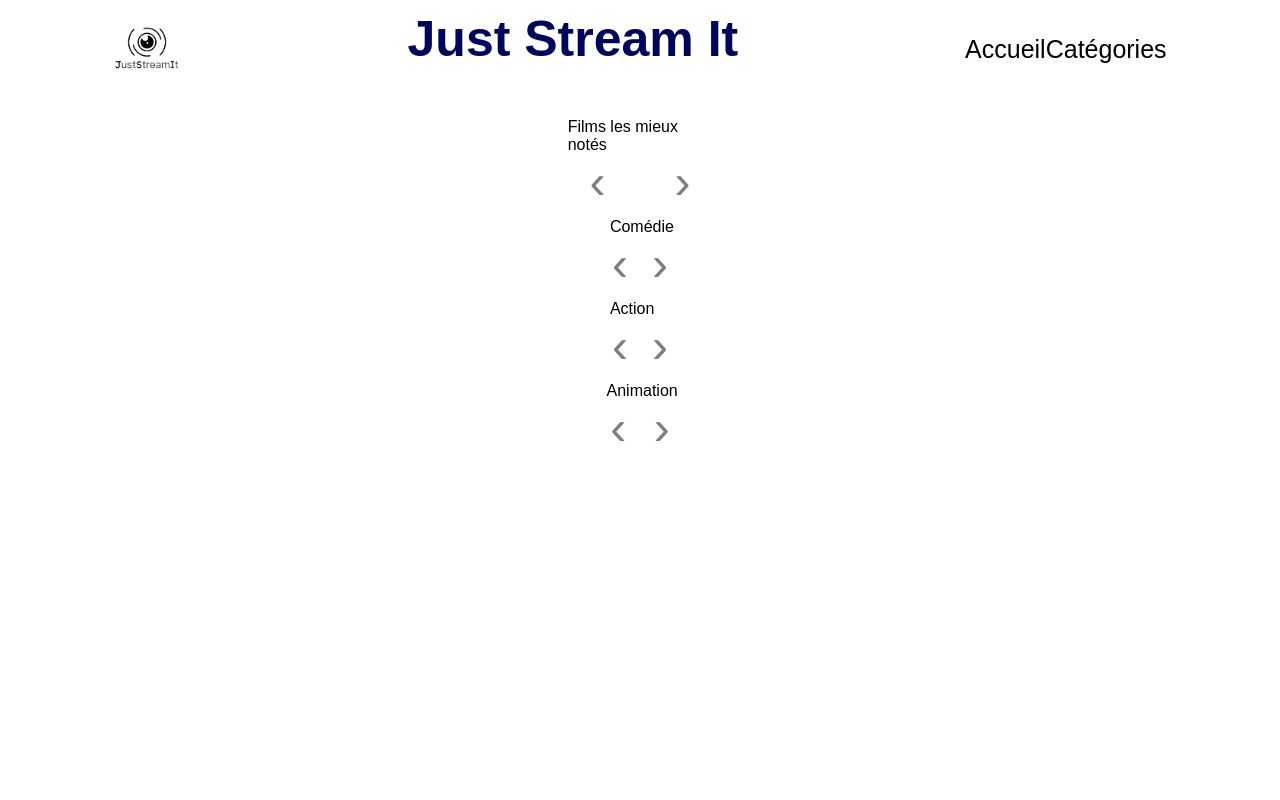
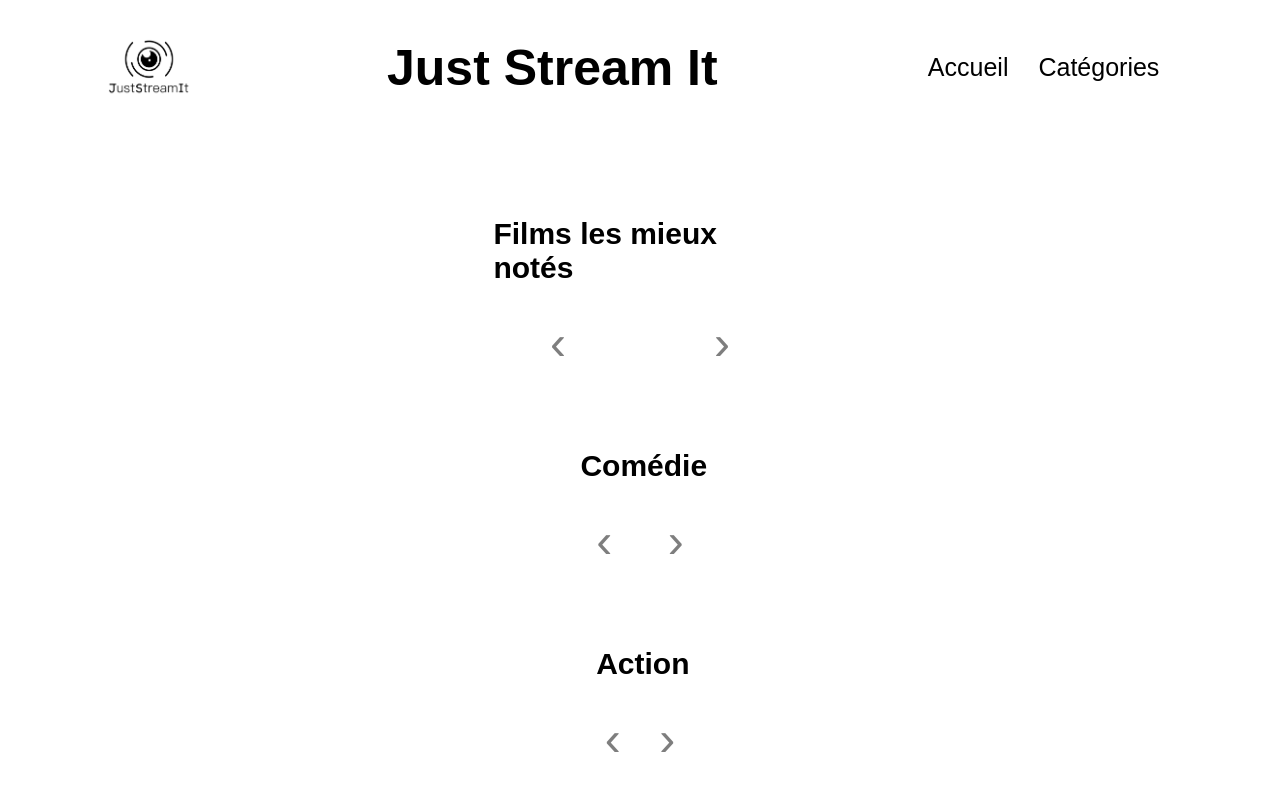
Before and after one commit to kivtorsm/OCP06, a plain HTML site: page index.html in a window 1280 px wide. Shown: the top 800 px of the page. Drawn offline with Linux system fonts and the light colour scheme; no server answers.

Commit message:
spacement des films dans carousel

```diff
--- a/index.html
+++ b/index.html
@@ -25,11 +25,11 @@
             <section class="bestFilms">
                 <p class="category">Films les mieux notés</p>
                 <div class="carousel">
-                    <button class="slide-arrow" id="slide-arrow-prev">
+                    <button class="slide-arrow slide-arrow-prev">
                         &#8249;
                     </button>
                     <div class="bestFilmsDiv slides-container"></div>
-                    <button class="slide-arrow" id="slide-arrow-next">
+                    <button class="slide-arrow slide-arrow-next" >
                         &#8250;
                     </button>
                 </div>
@@ -39,12 +39,12 @@
             <section class="comedyFilms">
                 <p class="category">Comédie</p>
                 <div class="carousel">
-                    <button class="slide-arrow" id="slide-arrow-prev">
+                    <button class="slide-arrow slide-arrow-prev">
                         &#8249;
                     </button>
                     <div class="comedyFilmsDiv slides-container">
                     </div>
-                    <button class="slide-arrow" id="slide-arrow-next">
+                    <button class="slide-arrow slide-arrow-next" >
                         &#8250;
                     </button>
                 </div>
@@ -54,12 +54,12 @@
             <section class="actionFilms">
                 <p class="category">Action</p>
                 <div class="carousel">
-                    <button class="slide-arrow" id="slide-arrow-prev">
+                    <button class="slide-arrow slide-arrow-prev">
                         &#8249;
                     </button>
                     <div class="actionFilmsDiv slides-container">
                     </div>
-                    <button class="slide-arrow" id="slide-arrow-next">
+                    <button class="slide-arrow slide-arrow-next" >
                         &#8250;
                     </button>
                 </div>
@@ -69,12 +69,12 @@
             <section class="animationFilms">
                 <p class="category">Animation</p>
                     <div class="carousel">
-                        <button class="slide-arrow" id="slide-arrow-prev">
+                        <button class="slide-arrow slide-arrow-prev">
                             &#8249;
                         </button>
                         <div class="animationFilmsDiv slides-container">
                         </div>
-                        <button class="slide-arrow" id="slide-arrow-next">
+                        <button class="slide-arrow slide-arrow-next" >
                             &#8250;
                         </button>
                     </div>
--- a/styles.css
+++ b/styles.css
@@ -1,18 +1,14 @@
 * {
-    padding: 0;
-    margin: 0;
     box-sizing: border-box;
-    font-family: sans-serif;
+    font-family: Arial, Helvetica, sans-serif;
 }
 
 main {
-    font-family: Arial, Helvetica, sans-serif;
     width: 90%;
     flex-direction: column;
     display: flex;
     align-items: center;
     justify-content: center;
-    padding: 20px 0px 60px 0px;
     align-content: center;
     margin: 0 auto;
 }
@@ -21,24 +17,30 @@ header {
     display: flex;
     justify-content: space-around;
     align-items: center;
-    height : 10%;
-    position: relative;
 }
 
 .logo {
-    height: 50px;
+    height: 4rem;
 }
 
 h1 {
-    margin: 10px 0px 30px 0px;
-    color: rgb(0, 6, 90);
+    margin: 30px 0px 30px 0px;
     font-size: 50px;
 }
 
 nav {
     display: flex;
+    flex-direction: row;
     font-size: 25px;
-    justify-content: space-between;
+    margin: 30px 0px;
+}
+
+nav div {
+    margin: 15px;
+}
+
+section {
+    margin: 20px;
 }
 
 .carousel {
@@ -48,6 +50,7 @@ nav {
 
 .bestFilmsDiv, .actionFilmsDiv, .comedyFilmsDiv, .animationFilmsDiv {
     display: flex;
+    gap: 10px;
     align-items: center;
     list-style: none;
     margin: 0;
@@ -60,10 +63,7 @@ nav {
 
 .film {
     cursor: pointer;
-    overflow: hidden;
-    border-radius: 4px;
     flex: 3 0 23%;
-    margin: 10px;
 }
 
 .film img {
@@ -71,6 +71,7 @@ nav {
     transition: 0.3s ease-in-out;
     height: auto;
     width: 100%;
+    border-radius: 4px;
 }
 
 .film img:hover {
@@ -79,6 +80,8 @@ nav {
 
 .category {
     margin-left: 3%;
+    font-size: 30px;
+    font-weight: bold;
 }
 
 @media (max-width: 950px) {
@@ -96,8 +99,6 @@ nav {
 .slide-arrow {
     position: relative;
     display: flex;
-    top: 0;
-    bottom: 0;
     margin: auto;
     height: 4rem;
     background-color: white;
@@ -115,16 +116,16 @@ nav {
     opacity: 1;
 }
 
-#slide-arrow-prev {
-    left: 0;
+.slide-arrow-prev {
     padding-left: 0.25rem;
     border-radius: 0 2rem 2rem 0;
 }
 
-#slide-arrow-next {
-    right: 0;
+.slide-arrow-next {
     padding-left: 0.75rem;
     border-radius: 2rem 0 0 2rem;
+    text-align: right;
+
 }
 
 /*Image modal*/
```
